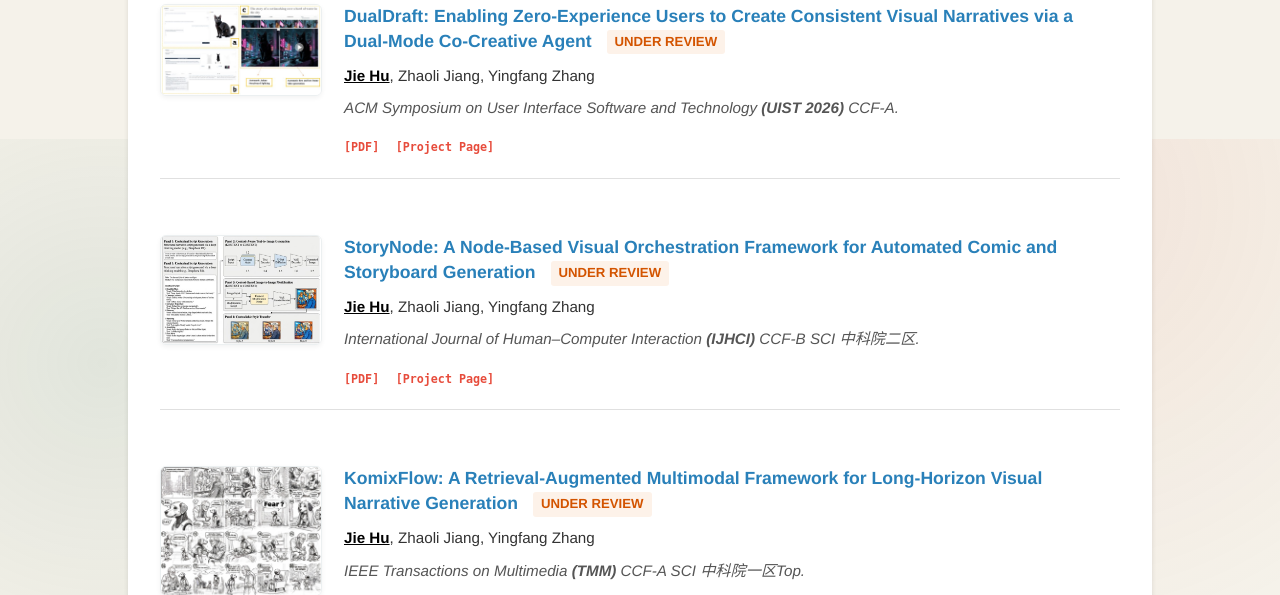
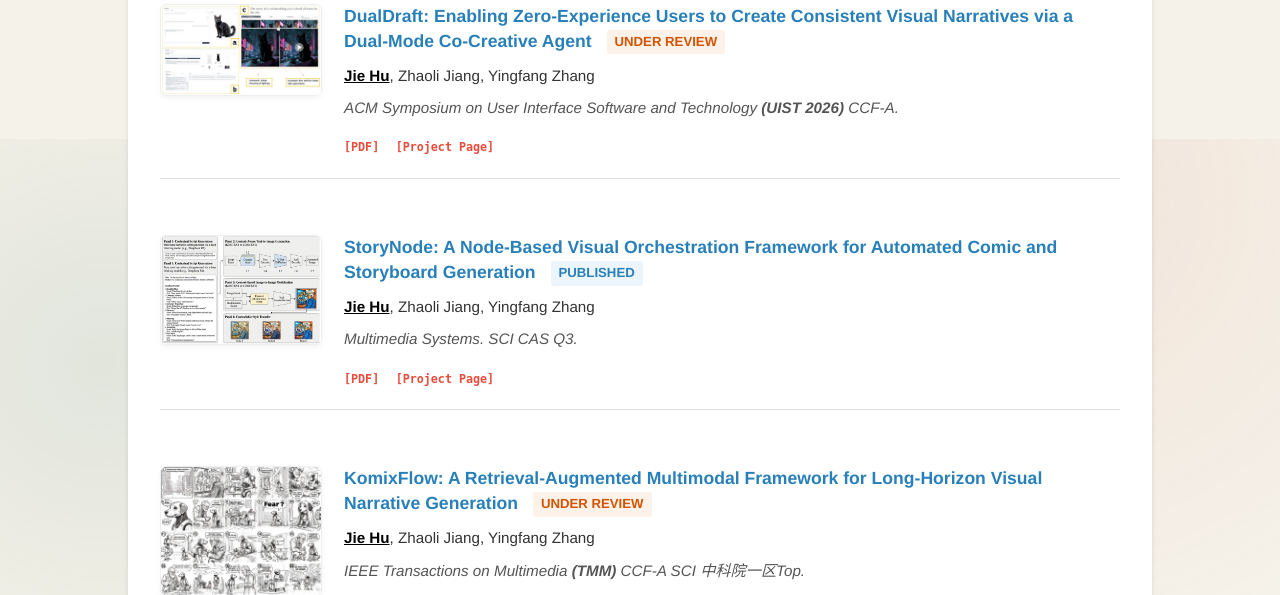
Before and after one commit to GameAWS/JIE-WEB, a Flask app: page /academic in a window 1280 px wide. Shown: the part 2261-2856 px from the top of the page. Run offline with Flask 3, Linux system fonts and the light colour scheme; some libraries are stand-ins or nearby versions.

Commit message:
Update StoryNode publication status

```diff
--- a/templates/academic.html
+++ b/templates/academic.html
@@ -302,13 +302,13 @@
             <div class="pub-content">
                 <div class="pub-title">
                     StoryNode: A Node-Based Visual Orchestration Framework for Automated Comic and Storyboard Generation
-                    <span class="pub-status status-review">Under Review</span>
+                    <span class="pub-status status-published">Published</span>
                 </div>
                 <div class="pub-authors">
                     <strong>Jie Hu</strong>, Zhaoli Jiang, Yingfang Zhang <em></em>
                 </div>
                 <div class="pub-venue">
-                    International Journal of Human–Computer Interaction <strong>(IJHCI)</strong> CCF-B SCI 中科院二区.
+                    Multimedia Systems. SCI CAS Q3.
                 </div>
                 <div class="pub-links">
                     <a href="#">[PDF]</a> <a href="#">[Project Page]</a>
```
